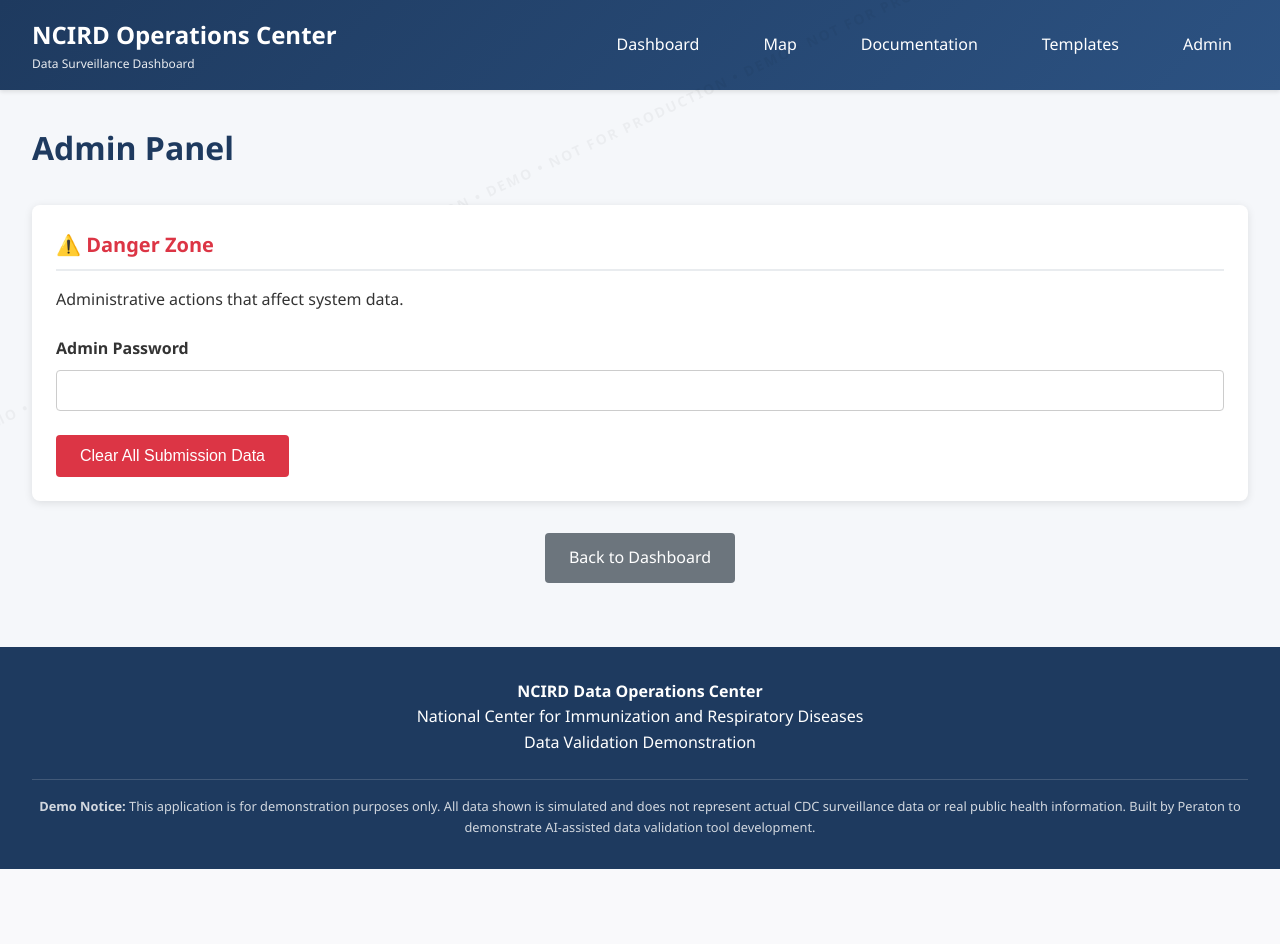
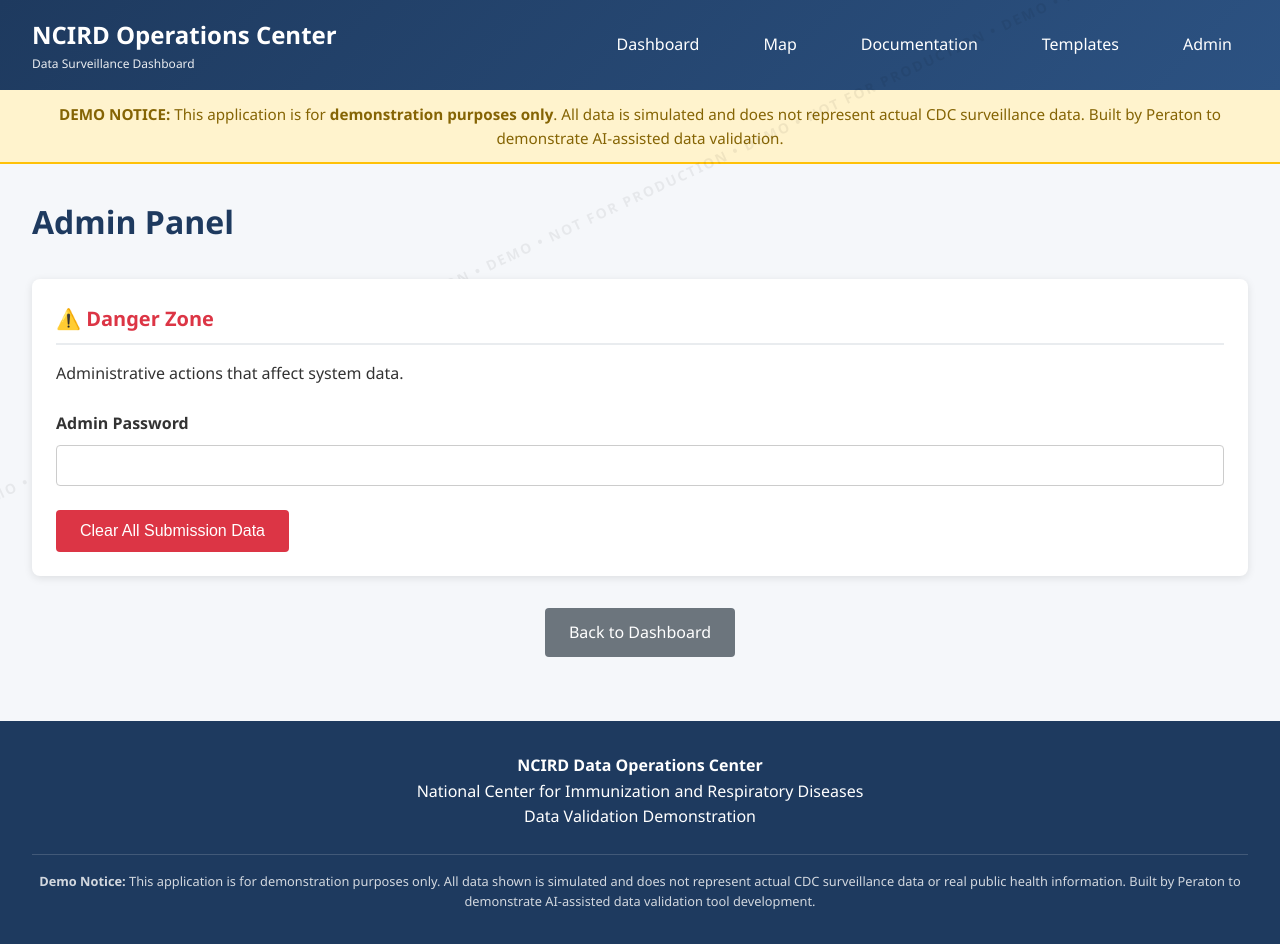
Before and after one commit to baysideshrimping/ncird-operations-center, a Flask app: page /admin in a window 1280 px wide. Before the commit the page ends 869 px from the top, so only its background shows below. Run offline with Flask 3, Linux system fonts and the light colour scheme.

Commit message:
Fix demo disclaimer and watermark visibility
- Added bold DEMO NOTICE banner at TOP of all pages (under navbar)
- Increased watermark opacity from 4% to 6%
- Removed duplicate disclaimer from documentation page

Co-Authored-By: Claude Opus 4.5 <noreply@anthropic.com>

```diff
--- a/templates/base.html
+++ b/templates/base.html
@@ -88,7 +88,7 @@
             bottom: 0;
             font-size: 14px;
             font-weight: 600;
-            color: rgba(0, 0, 0, 0.04);
+            color: rgba(0, 0, 0, 0.06);
             transform: rotate(-25deg);
             pointer-events: none;
             z-index: 0;
@@ -298,6 +298,15 @@
         </div>
     </nav>
 
+    <!-- Demo Disclaimer Banner -->
+    <div style="background: #fff3cd; border-bottom: 2px solid #ffc107; padding: 0.75rem 2rem; text-align: center;">
+        <p style="margin: 0; color: #856404; font-size: 0.95rem;">
+            <strong>DEMO NOTICE:</strong> This application is for <strong>demonstration purposes only</strong>.
+            All data is simulated and does not represent actual CDC surveillance data.
+            Built by Peraton to demonstrate AI-assisted data validation.
+        </p>
+    </div>
+
     <!-- Flash Messages -->
     {% with messages = get_flashed_messages(with_categories=true) %}
         {% if messages %}
```
Also changed, not shown: templates/documentation_v2.html (+0 -9 lines).
